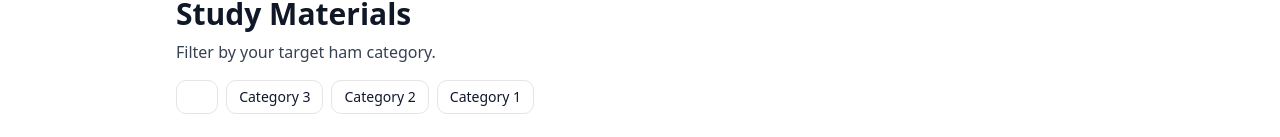
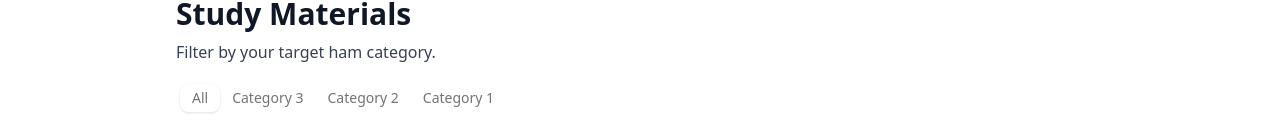
Before and after one commit to RadioEscola-pt/radioescola, a Next.js app: page /study in a window 1280 px wide. Shown: the part 117-254 px from the top of the page. Built offline with nearby package versions, Linux system fonts and the light colour scheme; no server answers.

Commit message:
feat: implement study items API and update loading states in UI

```diff
--- /dev/null
+++ b/app/api/study-items/route.ts
@@ -0,0 +1,45 @@
+import fs from 'node:fs';
+import path from 'node:path';
+import matter from 'gray-matter';
+import { NextResponse } from 'next/server';
+
+const STUDY_DIR = path.join(process.cwd(), 'app', 'study');
+
+type Item = {
+  slug: string;
+  title: string;
+  description?: string;
+  categories: string[];
+};
+
+function humanize(slug: string) {
+  return slug.replace(/[-_]/g, ' ').replace(/\b\w/g, (m) => m.toUpperCase());
+}
+
+function readItems(): Item[] {
+  if (!fs.existsSync(STUDY_DIR)) return [];
+  const entries = fs.readdirSync(STUDY_DIR, { withFileTypes: true });
+  const folders = entries
+    .filter((e) => e.isDirectory())
+    .filter((e) => fs.existsSync(path.join(STUDY_DIR, e.name, 'page.mdx')))
+    .map((e) => e.name);
+
+  return folders.map((slug) => {
+    const filePath = path.join(STUDY_DIR, slug, 'page.mdx');
+    const raw = fs.readFileSync(filePath, 'utf8');
+    const fm = matter(raw);
+    const data = (fm.data || {}) as Record<string, unknown>;
+    const title = (data.title as string) ?? humanize(slug);
+    const description = data.description as string | undefined;
+    const categories = data.categories as (string[] | number[] | undefined);
+    const cats = Array.isArray(categories)
+      ? categories.map((c) => String(c))
+      : ['3', '2', '1'];
+    return { slug, title, description, categories: cats };
+  }).sort((a, b) => a.title.localeCompare(b.title));
+}
+
+export async function GET() {
+  const items = readItems();
+  return NextResponse.json(items);
+}
--- a/app/study/page.tsx
+++ b/app/study/page.tsx
@@ -1,54 +1,51 @@
-import fs from 'node:fs';
-import path from 'node:path';
+"use client";
+
+import { useState, useEffect } from 'react';
+import { useSearchParams, useRouter } from 'next/navigation';
 import Link from 'next/link';
-import matter from 'gray-matter';
-import { getTranslations } from 'next-intl/server';
-
-const STUDY_DIR = path.join(process.cwd(), 'app', 'study');
+import { useTranslations } from 'next-intl';
+import { Tabs, TabsList, TabsTrigger } from '@/components/ui/tabs';
 
 type Item = {
   slug: string;
   title: string;
   description?: string;
-  categories: string[]; // ['3','2','1']
+  categories: string[];
 };
 
-function readItems(): Item[] {
-  if (!fs.existsSync(STUDY_DIR)) return [];
-  const entries = fs.readdirSync(STUDY_DIR, { withFileTypes: true });
-  const folders = entries
-    .filter((e) => e.isDirectory())
-    .filter((e) => fs.existsSync(path.join(STUDY_DIR, e.name, 'page.mdx')))
-    .map((e) => e.name);
+export default function StudyIndexPage() {
+  const t = useTranslations('Study');
+  const searchParams = useSearchParams();
+  const router = useRouter();
+  const [items, setItems] = useState<Item[]>([]);
+  const [loading, setLoading] = useState(true);
 
-  return folders.map((slug) => {
-    const filePath = path.join(STUDY_DIR, slug, 'page.mdx');
-    const raw = fs.readFileSync(filePath, 'utf8');
-    const fm = matter(raw);
-    const data = (fm.data || {}) as any;
-    const title = (data.title as string) ?? humanize(slug);
-    const description = data.description as string | undefined;
-    let categories = data.categories as (string[] | number[] | undefined);
-    const cats = Array.isArray(categories)
-      ? categories.map((c) => String(c))
-      : ['3', '2', '1'];
-    return { slug, title, description, categories: cats };
-  }).sort((a, b) => a.title.localeCompare(b.title));
-}
-
-function humanize(slug: string) {
-  return slug.replace(/[-_]/g, ' ').replace(/\b\w/g, (m) => m.toUpperCase());
-}
-
-export default async function StudyIndexPage({ searchParams }: { searchParams?: { cat?: string } }) {
-  const t = await getTranslations('Study');
-  const items = readItems();
-  const active = searchParams?.cat ?? 'all';
+  const active = searchParams.get('cat') ?? 'all';
   const filtered = active === 'all' ? items : items.filter(i => i.categories.includes(active));
 
-  const tabs: { key: string; label: string }[] = [
+  useEffect(() => {
+    fetch('/api/study-items')
+      .then(res => res.json())
+      .then(data => {
+        setItems(data);
+        setLoading(false);
+      })
+      .catch(() => setLoading(false));
+  }, []);
+
+  const handleTabChange = (value: string) => {
+    if (value === 'all') {
+      router.push('/study');
+    } else {
+      router.push(`/study?cat=${value}`);
+    }
+  };
+
+  const tabs = [
     { key: 'all', label: t('tabs.all') },
-    ...['3', '2', '1'].map((id) => ({ key: id, label: t('tabs.category', { id }) })),
+    { key: '3', label: t('tabs.category', { id: '3' }) },
+    { key: '2', label: t('tabs.category', { id: '2' }) },
+    { key: '1', label: t('tabs.category', { id: '1' }) },
   ];
 
   return (
@@ -57,27 +54,23 @@ export default async function StudyIndexPage({ searchParams }: { searchParams?:
         <h1 className="text-3xl font-bold text-gray-900 dark:text-white">{t('title')}</h1>
         <p className="mt-2 text-gray-700 dark:text-gray-300">{t('description')}</p>
 
-        <div className="mt-4 flex flex-wrap gap-2">
-          {tabs.map((tab) => {
-            const selected = active === tab.key;
-            const href = tab.key === 'all' ? '/study' : `/study?cat=${tab.key}`;
-            return (
-              <Link
+        <Tabs value={active} onValueChange={handleTabChange} className="mt-4">
+          <TabsList className="bg-brand-100 dark:bg-slate-800">
+            {tabs.map((tab) => (
+              <TabsTrigger
                 key={tab.key}
-                href={href}
-                className={
-                  'inline-flex items-center rounded-lg border px-3 py-1.5 text-sm font-medium transition-colors ' +
-                  (selected
-                    ? 'bg-brand-500 text-white border-brand-500'
-                    : 'bg-white text-brand-600 border-brand-300 hover:bg-brand-100 dark:bg-slate-800 dark:text-brand-400 dark:border-brand-700 dark:hover:bg-slate-700')
-                }
+                value={tab.key}
+                className="data-[state=active]:text-brand-600 dark:data-[state=active]:text-brand-400"
               >
                 {tab.label}
-              </Link>
-            );
-          })}
-        </div>
+              </TabsTrigger>
+            ))}
+          </TabsList>
+        </Tabs>
 
+        {loading ? (
+          <div className="mt-6 text-gray-600 dark:text-gray-400">{t('loading')}</div>
+        ) : (
           <ul className="mt-6 grid gap-4 sm:grid-cols-2 lg:grid-cols-3">
             {filtered.map((i) => (
               <li key={i.slug} className="rounded-xl border bg-white dark:bg-slate-800 dark:border-slate-700 p-5 hover:shadow hover:border-brand-300 dark:hover:border-brand-600 transition-all">
@@ -96,6 +89,7 @@ export default async function StudyIndexPage({ searchParams }: { searchParams?:
               <li className="text-gray-600 dark:text-gray-400">{t('empty')}</li>
             )}
           </ul>
+        )}
       </section>
     </main>
   );
--- a/messages/en.json
+++ b/messages/en.json
@@ -80,7 +80,8 @@
       "category": "Category {id}"
     },
     "badge": "CAT {id}",
-    "empty": "No materials match this category yet."
+    "empty": "No materials match this category yet.",
+    "loading": "Loading..."
   },
   "Exam": {
     "loading": "Loading...",
--- a/messages/pt.json
+++ b/messages/pt.json
@@ -80,7 +80,8 @@
       "category": "Categoria {id}"
     },
     "badge": "CAT {id}",
-    "empty": "Ainda não há materiais para esta categoria."
+    "empty": "Ainda não há materiais para esta categoria.",
+    "loading": "A carregar..."
   },
   "Exam": {
     "loading": "A carregar...",
```
Lines whose indentation alone changed are shown as unchanged.
